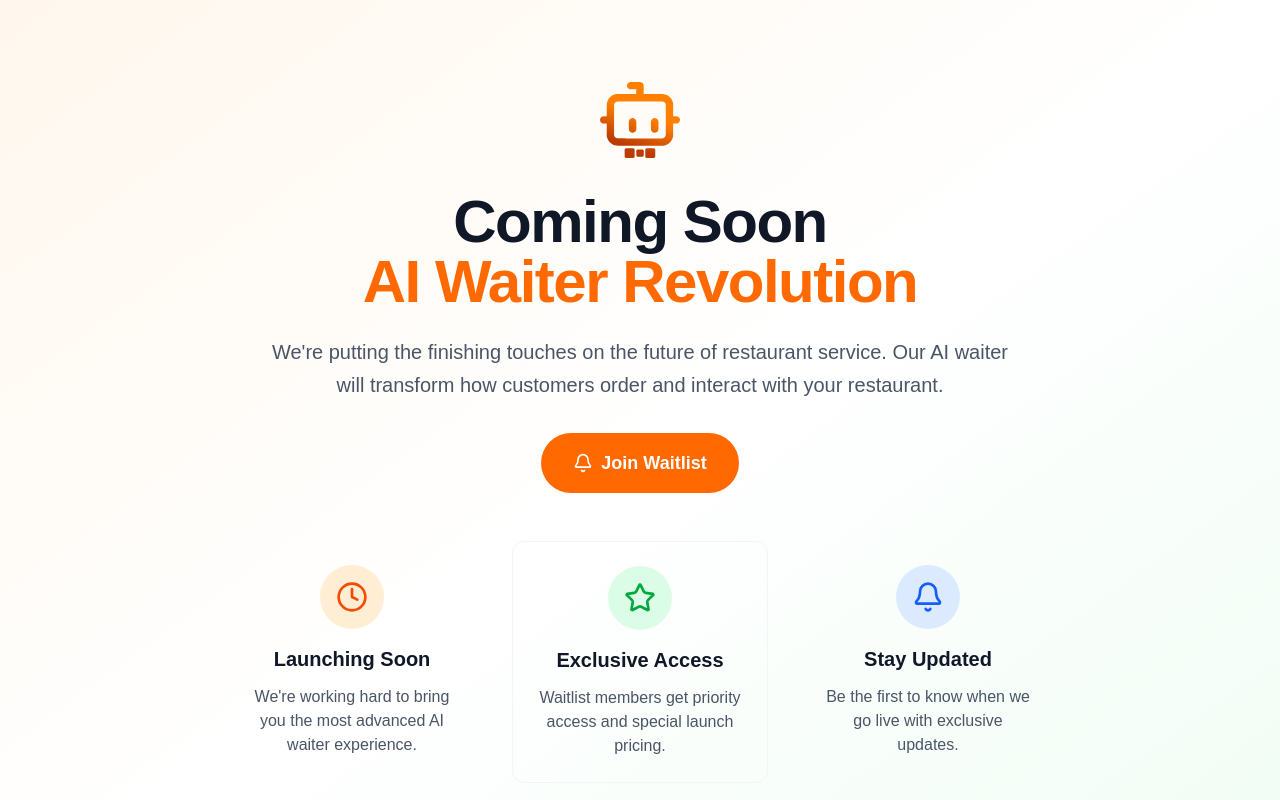
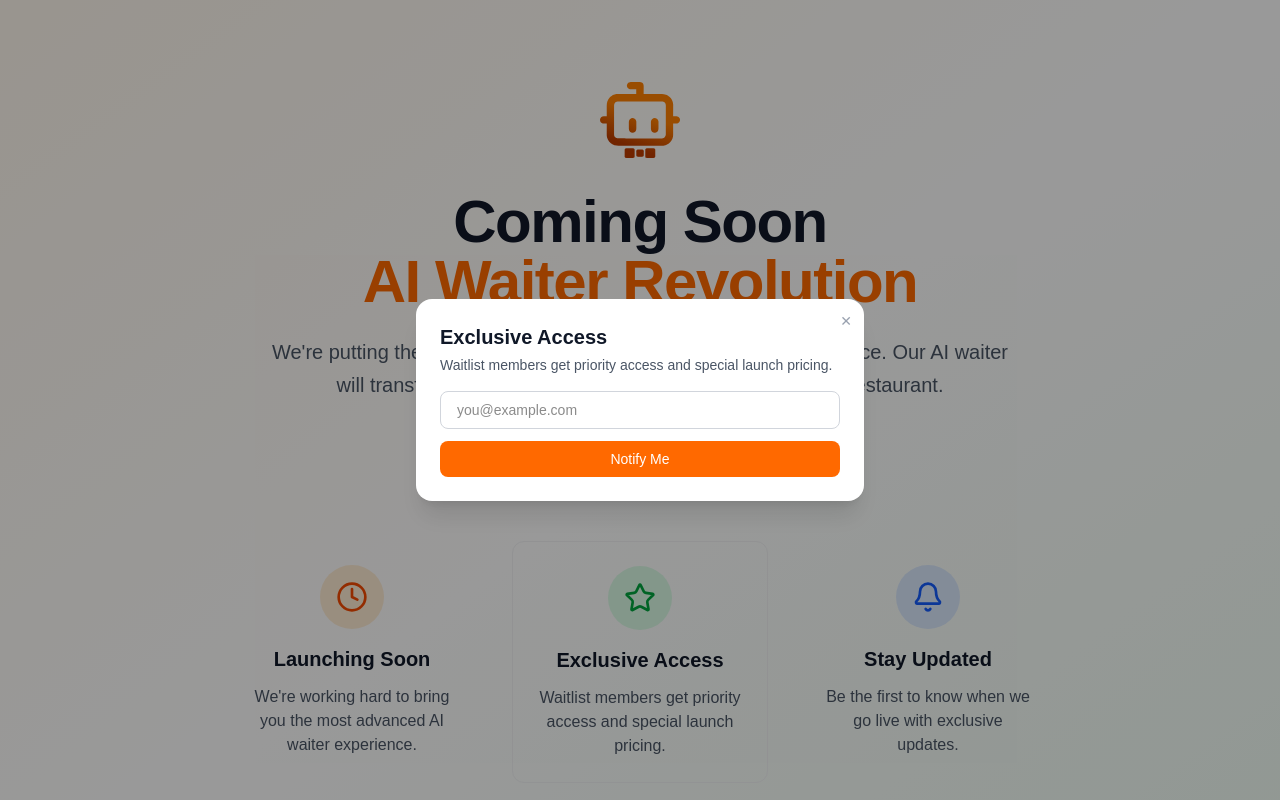
Before and after one commit to vicuijpers/meenu-web-public, a Next.js app: page / in a window 1280 px wide. Shown: the top 800 px of the page. Built offline with nearby package versions, Linux system fonts and the light colour scheme; no server answers.

Commit message:
feat: Implement auto-opening EmailModal in Footer after 3 seconds

```diff
--- a/src/app/components/Footer.tsx
+++ b/src/app/components/Footer.tsx
@@ -1,12 +1,23 @@
 "use client";
 
-import Link from "next/link";
-import { Bell, Headphones } from "lucide-react";
+import { Bell } from "lucide-react";
 import { useLocale } from "@/lib/locale-context";
+import { useEffect, useState } from "react";
+import EmailModal from "@/app/components/ui/EmailModal";
 
 export default function Footer() {
   const { t } = useLocale();
   const year = new Date().getFullYear();
+  const [open, setOpen] = useState(false);
+
+  // Auto-open modal after 3 seconds
+  useEffect(() => {
+    const timer = setTimeout(() => {
+      setOpen(true);
+    }, 3000);
+
+    return () => clearTimeout(timer);
+  }, []);
   return (
     <footer className="border-t border-gray-200 bg-gradient-to-r from-orange-500 to-orange-600">
       {/* Be First in Line CTA */}
@@ -19,13 +30,13 @@ export default function Footer() {
             {t("footer.beFirstSubtitle")}
           </p>
           <div className="flex flex-col sm:flex-row gap-3 justify-center">
-            <Link
-              href="/signup"
+            <button
+              onClick={() => setOpen(true)}
               className="inline-flex items-center px-6 py-3 rounded-full text-sm sm:text-base font-semibold text-orange-600 bg-white hover:bg-gray-50 transition-all duration-200 hover:shadow-lg hover:scale-[1.02]"
             >
               <Bell className="h-5 w-5 mr-2" />
-              {t("footer.joinWaitlist")}
-            </Link>
+              {t("home.joinWaitlist")}
+            </button>
             {/* <button
               onClick={() => {
                 window.dispatchEvent(new Event("toggle-chat"));
@@ -59,6 +70,13 @@ export default function Footer() {
             {t("nav.signup")}
           </Link>
         </nav> */}
+
+        <EmailModal
+          open={open}
+          onClose={() => setOpen(false)}
+          title={t("comingSoon.exclusiveAccess")}
+          subtitle={t("comingSoon.exclusiveAccessDesc")}
+        />
       </div>
     </footer>
   );
```
